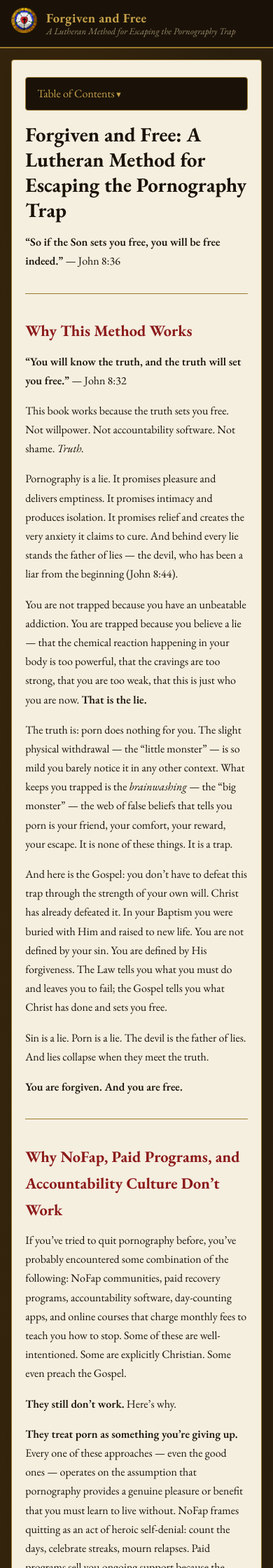
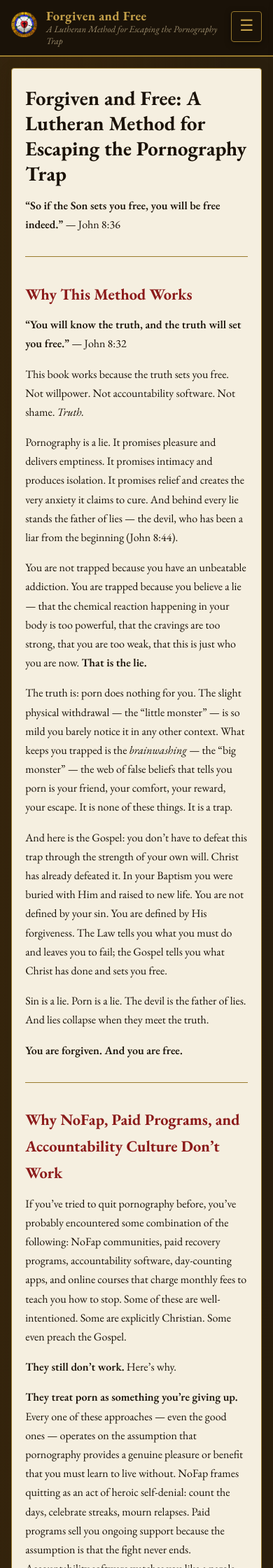
Before and after one commit to ForgivenAndFree/ForgivenAndFree.github.io, a Jekyll site: the page built from index.md, in a window 390 px wide. Shown: the top 2240 px of the page at 70% size. Built offline with Jekyll 4.4.1, drawn with Linux system fonts in a browser that asks for light colours.

Commit message:
Replace mobile dropdown with floating burger menu
Fixed hamburger button in top-right corner on mobile, opens a
slide-out panel from the right with full chapter navigation.

Co-Authored-By: Claude Opus 4.6 <noreply@anthropic.com>

```diff
--- a/_layouts/default.html
+++ b/_layouts/default.html
@@ -269,79 +269,118 @@
       border-bottom: none;
     }
 
-    /* Mobile dropdown */
-    .mobile-nav {
+    /* Mobile burger + slide-out panel */
+    .burger-btn {
       display: none;
+      position: fixed;
+      top: 0.7em;
+      right: 0.7em;
+      z-index: 1001;
+      background: var(--ink);
+      border: 1px solid var(--gold);
+      color: var(--gold-light);
+      width: 44px;
+      height: 44px;
+      border-radius: 4px;
+      cursor: pointer;
+      font-size: 1.4em;
+      line-height: 1;
+      box-shadow: 0 2px 10px rgba(0,0,0,0.4);
     }
 
-    .mobile-nav summary {
-      background: var(--ink);
-      color: var(--gold-light);
-      padding: 0.6em 1em;
-      font-size: 1em;
-      font-family: 'EB Garamond', Georgia, serif;
-      border-radius: 4px;
-      cursor: pointer;
-      list-style: none;
-      user-select: none;
-      border: 1px solid var(--gold);
+    .burger-btn:active {
+      background: #3a2f1e;
     }
 
-    .mobile-nav summary::-webkit-details-marker {
+    .mobile-overlay {
       display: none;
+      position: fixed;
+      inset: 0;
+      background: rgba(0,0,0,0.5);
+      z-index: 1002;
     }
 
-    .mobile-nav summary::after {
-      content: " \25BE";
-      font-size: 0.8em;
+    .mobile-overlay.open {
+      display: block;
     }
 
-    .mobile-nav[open] summary::after {
-      content: " \25B4";
-      font-size: 0.8em;
+    .mobile-panel {
+      position: fixed;
+      top: 0;
+      right: -300px;
+      width: 280px;
+      height: 100vh;
+      background: var(--parchment-mid);
+      border-left: 2px solid var(--gold);
+      z-index: 1003;
+      overflow-y: auto;
+      padding: 1.2em 1em;
+      transition: right 0.3s ease;
+      box-shadow: -4px 0 20px rgba(0,0,0,0.3);
+      font-size: 0.85em;
     }
 
-    .mobile-nav .mobile-nav-list {
-      background: var(--parchment-mid);
-      border: 1px solid var(--gold);
-      border-top: none;
-      border-radius: 0 0 4px 4px;
-      padding: 0.8em 1em;
-      margin-top: 0;
+    .mobile-panel.open {
+      right: 0;
     }
 
-    .mobile-nav .mobile-nav-list ol {
+    .mobile-panel-header {
+      display: flex;
+      justify-content: space-between;
+      align-items: center;
+      margin-bottom: 0.8em;
+      padding-bottom: 0.5em;
+      border-bottom: 1px solid var(--gold);
+    }
+
+    .mobile-panel-header span {
+      color: var(--gold);
+      font-weight: 700;
+      font-size: 1.05em;
+    }
+
+    .mobile-panel-close {
+      background: none;
+      border: none;
+      color: var(--gold);
+      font-size: 1.5em;
+      cursor: pointer;
+      padding: 0 0.2em;
+      line-height: 1;
+    }
+
+    .mobile-panel ol {
       list-style: none;
       padding: 0;
       counter-reset: chapter;
     }
 
-    .mobile-nav .mobile-nav-list ol li {
+    .mobile-panel ol li {
       counter-increment: chapter;
-      margin-bottom: 0.2em;
+      margin-bottom: 0.15em;
     }
 
-    .mobile-nav .mobile-nav-list ol li a {
+    .mobile-panel ol li a {
       color: var(--ink);
       text-decoration: none;
       display: block;
       padding: 0.3em 0.4em;
       border-radius: 3px;
-      font-size: 0.9em;
       border-bottom: none;
     }
 
-    .mobile-nav .mobile-nav-list ol li a::before {
+    .mobile-panel ol li a::before {
       content: counter(chapter) ". ";
       color: var(--gold);
       font-weight: 600;
     }
 
-    .mobile-nav .mobile-nav-list ol li a:hover {
+    .mobile-panel ol li a:hover,
+    .mobile-panel ol li a:active {
       background: rgba(154, 123, 46, 0.12);
     }
 
-    .mobile-nav .mobile-nav-list h4 {
+    .mobile-panel h4 {
       font-size: 0.75em;
       color: var(--gold);
       text-transform: uppercase;
@@ -352,28 +391,29 @@
       border-top: 1px solid var(--parchment-dark);
     }
 
-    .mobile-nav .mobile-nav-list ul {
+    .mobile-panel ul {
       list-style: none;
       padding: 0;
     }
 
-    .mobile-nav .mobile-nav-list ul li a {
+    .mobile-panel ul li a {
       color: var(--ink);
       text-decoration: none;
       display: block;
       padding: 0.3em 0.4em;
       border-radius: 3px;
-      font-size: 0.9em;
       border-bottom: none;
     }
 
-    .mobile-nav .mobile-nav-list ul li a:hover {
+    .mobile-panel ul li a:hover,
+    .mobile-panel ul li a:active {
       background: rgba(154, 123, 46, 0.12);
     }
 
     @media (max-width: 860px) {
       .site-header-inner {
         padding: 0.7em 1em;
+        padding-right: 3.5em;
       }
       .site-header img {
         height: 36px;
@@ -388,9 +428,8 @@
       .sidebar {
         display: none;
       }
-      .mobile-nav {
+      .burger-btn {
         display: block;
-        margin-bottom: 1em;
       }
       .main-content {
         max-width: 100%;
@@ -409,15 +448,18 @@
       </div>
     </div>
   </header>
+  <button class="burger-btn" onclick="document.getElementById('mobilePanel').classList.add('open');document.getElementById('mobileOverlay').classList.add('open');" aria-label="Open table of contents">&#9776;</button>
+  <div class="mobile-overlay" id="mobileOverlay" onclick="document.getElementById('mobilePanel').classList.remove('open');this.classList.remove('open');"></div>
+  <div class="mobile-panel" id="mobilePanel">
+    <div class="mobile-panel-header">
+      <span>Table of Contents</span>
+      <button class="mobile-panel-close" onclick="document.getElementById('mobilePanel').classList.remove('open');document.getElementById('mobileOverlay').classList.remove('open');" aria-label="Close">&times;</button>
+    </div>
+    {% include toc-list.html %}
+  </div>
   <div class="page-wrapper">
     {% include sidebar.html %}
     <div class="main-content">
-      <details class="mobile-nav">
-        <summary>Table of Contents</summary>
-        <div class="mobile-nav-list">
-          {% include toc-list.html %}
-        </div>
-      </details>
       {{ content }}
     </div>
   </div>
```
